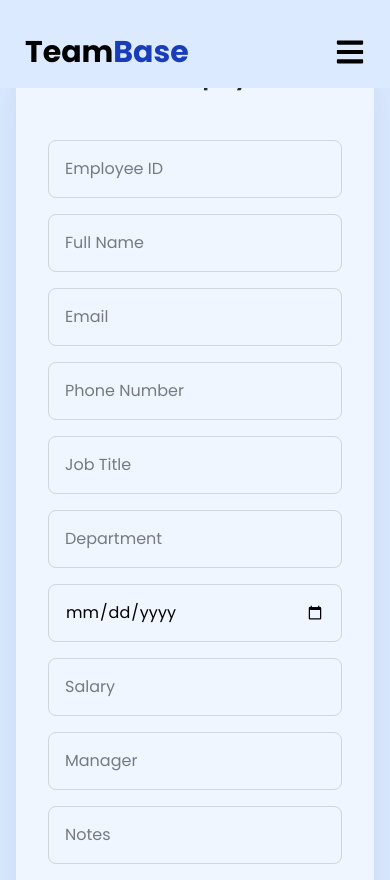
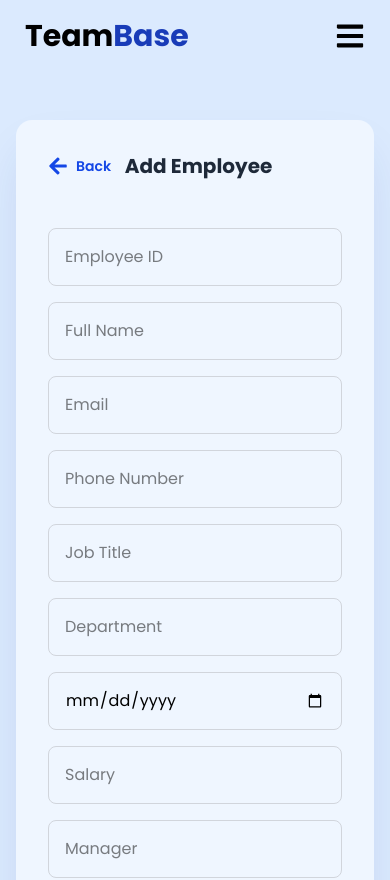
Before and after one commit to Izzeddin-Samara/TeamBase, a React (Vite) app in the folder Client/: page /employee in a window 390 px wide. Shown: the top 880 px of the page. Built offline with nearby package versions, Linux system fonts and the light colour scheme; sample sign-in values are in the browser's storage.

Commit message:
Add py for medium and small screens in EmployeeForm component

```diff
--- a/Client/src/components/EmployeeForm.tsx
+++ b/Client/src/components/EmployeeForm.tsx
@@ -245,7 +245,7 @@ const EmployeeForm: React.FC = () => {
   return (
     <>
       <Navbar />
-      <div className="w-full min-h-screen flex items-center justify-center p-4 mt-4">
+      <div className="w-full min-h-screen flex items-center justify-center p-4 py-30 md:py-25">
         <div className="max-w-2xl w-full bg-blue-50 rounded-2xl shadow-2xl shadow-blue-900/15 p-8">
           <div className="flex items-center justify-between mb-8">
             <Link to="/dashboard">
```
